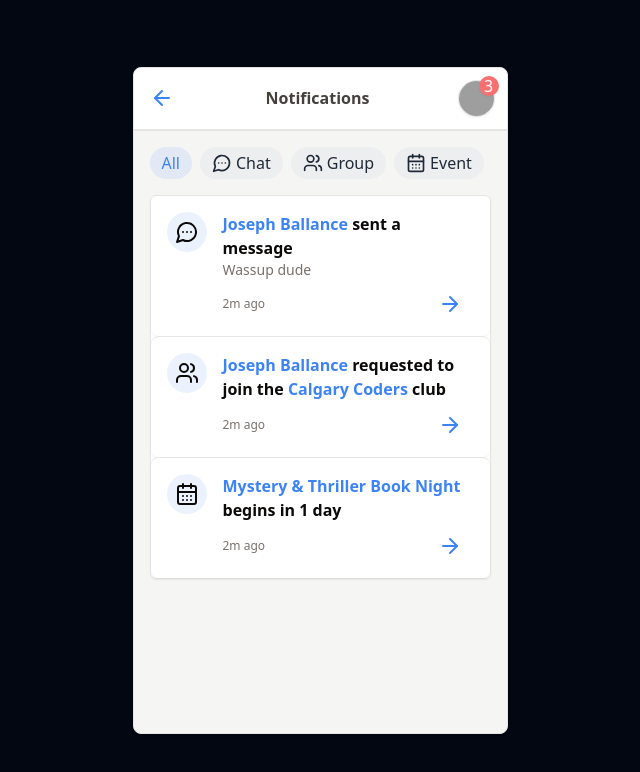
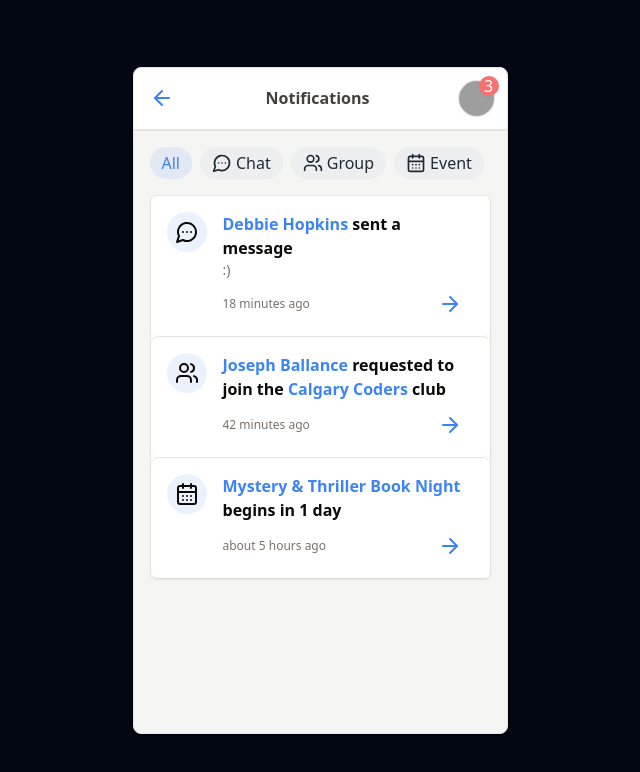
Before and after one commit to MatteoPM/481-Assignment, a React (Vite) app: page /#/notifications in a window 1280 px wide. Shown: the top 772 px of the page, without its empty margins (320-960 px from the left). Built offline with nearby package versions, Linux system fonts and the light colour scheme; grey boxes are pictures that could not be loaded.

Commit message:
w4e56u76t

```diff
--- a/src/pages/notifications/Notifications.tsx
+++ b/src/pages/notifications/Notifications.tsx
@@ -4,6 +4,7 @@ import { Drawer, DrawerContent, DrawerTrigger } from "@/components/ui/drawer";
 import UserDrawerContent from "@/components/userDrawerContent";
 import { useData } from "@/hooks/useData";
 import { cn } from "@/lib/utils";
+import { formatDistanceToNow } from "date-fns";
 import {
   ArrowRight,
   CalendarDays,
@@ -121,15 +122,22 @@ function Notifications() {
 
                           <div className="mt-2 flex items-center justify-between">
                             <span className="shrink-0 text-xs text-muted-foreground">
-                              2m ago
+                              {formatDistanceToNow(notification.time, {
+                                addSuffix: true,
+                              })}
                             </span>
 
                             <Button
                               size={"sm"}
                               className="flex w-full items-center justify-end"
                               variant={"link"}
+                              asChild
                             >
-                              <ArrowRight />
+                              <Link
+                                to={`/chat/dms/${notification.data.chatId}`}
+                              >
+                                <ArrowRight />
+                              </Link>
                             </Button>
                           </div>
                         </>
@@ -178,15 +186,20 @@ function Notifications() {
 
                           <div className="mt-2 flex items-center justify-between">
                             <span className="shrink-0 text-xs text-muted-foreground">
-                              2m ago
+                              {formatDistanceToNow(notification.time, {
+                                addSuffix: true,
+                              })}
                             </span>
 
                             <Button
                               size={"sm"}
                               className="flex w-full items-center justify-end"
                               variant={"link"}
+                              asChild
                             >
-                              <ArrowRight />
+                              <Link to={`/groups/${notification.data.clubId}`}>
+                                <ArrowRight />
+                              </Link>
                             </Button>
                           </div>
                         </>
@@ -210,7 +223,9 @@ function Notifications() {
 
                           <div className="mt-2 flex items-center justify-between">
                             <span className="shrink-0 text-xs text-muted-foreground">
-                              2m ago
+                              {formatDistanceToNow(notification.time, {
+                                addSuffix: true,
+                              })}
                             </span>
 
                             <Button
@@ -218,7 +233,9 @@ function Notifications() {
                               className="flex w-full items-center justify-end"
                               variant={"link"}
                             >
-                              <ArrowRight />
+                              <Link to={`/events/${notification.data.eventId}`}>
+                                <ArrowRight />
+                              </Link>
                             </Button>
                           </div>
                         </>
--- a/src/placeholderData.ts
+++ b/src/placeholderData.ts
@@ -54,7 +54,7 @@ export type NotificationType = "chat" | "group" | "event";
 export type Notification = {
   id: number;
   category: NotificationType;
-  // time: string;
+  time: string;
 } & (
   | {
       category: "chat";
@@ -119,16 +119,18 @@ const testUser: UserType = {
       id: 0,
       category: "chat",
       type: "message",
+      time: new Date(Date.now() - 0.3 * hour).toISOString(),
       data: {
-        senderId: 0,
+        senderId: 1,
         chatId: 0,
-        message: "Wassup dude",
+        message: ":)",
       },
     },
     {
       id: 1,
       category: "group",
       type: "joinRequest",
+      time: new Date(Date.now() - 0.7 * hour).toISOString(),
       data: {
         requesterId: 0,
         clubId: 0,
@@ -138,6 +140,7 @@ const testUser: UserType = {
       id: 2,
       category: "event",
       type: "eventReminder",
+      time: new Date(Date.now() - 5 * hour).toISOString(),
       data: {
         eventId: 0,
       },
```
